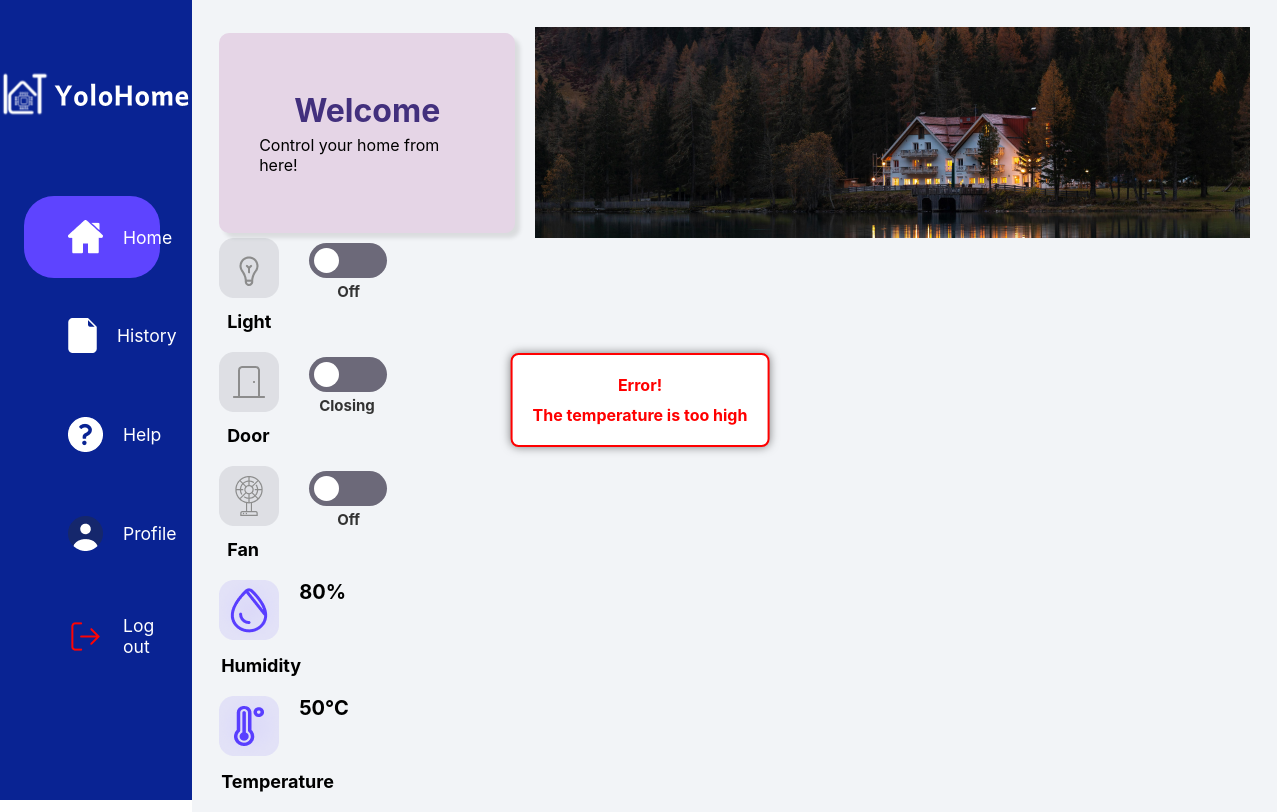
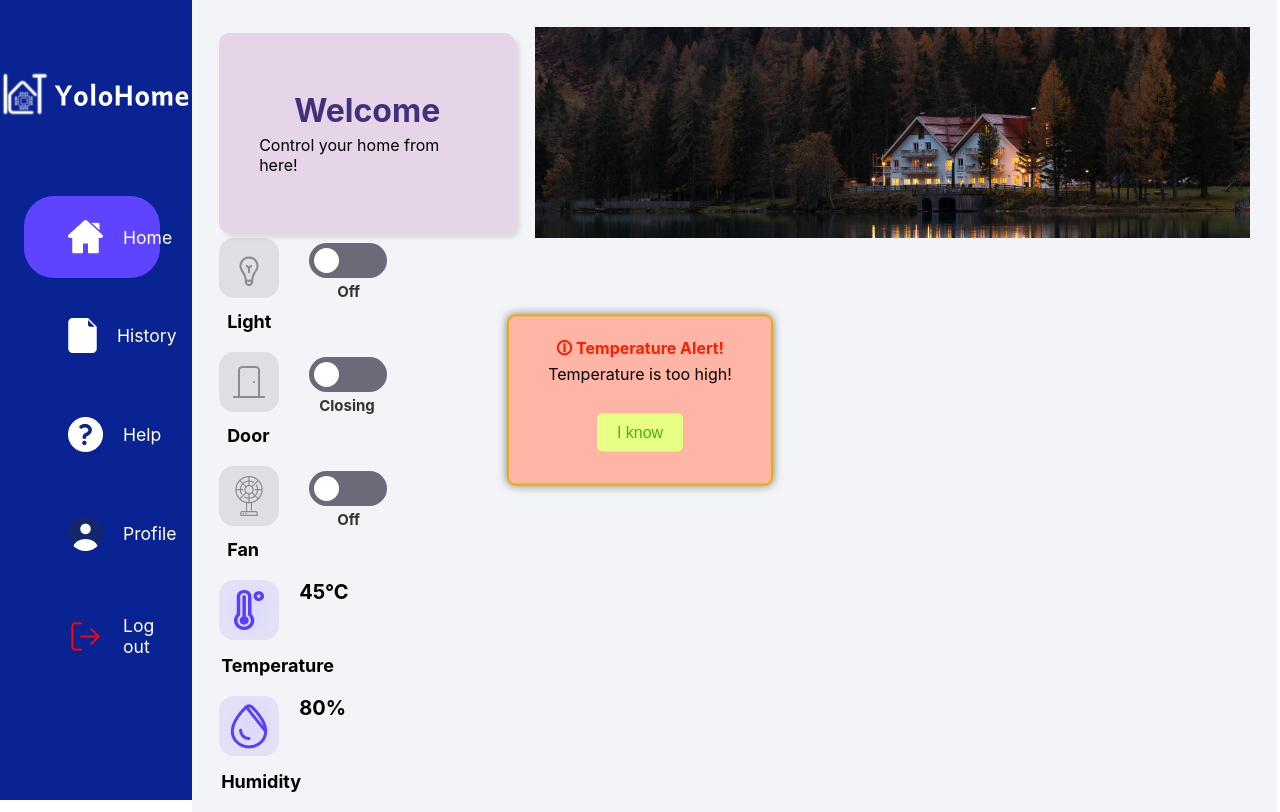
Before and after one commit to ShunPeng1/Multi-Disciplinary-Project, a React (Create React App) app in the folder WebApplication/yolohome-client/: page /dashboard in a window 1280 px wide. Built offline with nearby package versions, Linux system fonts and the light colour scheme.

Commit message:
design Temperature pop-up
design Temperature pop-up

```diff
--- a/WebApplication/yolohome-client/src/components/Cards/TemperatureCard/TemperatureCard.css
+++ b/WebApplication/yolohome-client/src/components/Cards/TemperatureCard/TemperatureCard.css
@@ -25,21 +25,40 @@
     top: 50%;
     left: 50%;
     transform: translate(-50%, -50%);
-    background-color: #fff;
-    border: 2px solid red;
+    background-color: #ffb5a5;
+    border: 2px solid #e7b008;
     padding: 20px;
     border-radius: 8px;
     box-shadow: 0px 0px 10px rgba(0, 0, 0, 0.5);
     z-index: 9999;
+    text-align: center; /* Center the text */
+    height: 171px;
+    width: 266px;
 }
 
-.popup p {
+.popup p:first-child {
     margin: 0;
     font-weight: bold;
-    color: red;
-    text-align: center;
+    color: #ff1f00;
 }
 
 .popup p:last-child {
     margin-top: 10px;
+    margin-bottom: 0; /* Remove bottom margin for better alignment */
 }
+
+.popup button {
+    background-color: #e8ff86;
+    color: #49b405;
+    border: none;
+    padding: 10px 20px;
+    border-radius: 5px;
+    cursor: pointer;
+    font-size: 16px;
+    transition: background-color 0.3s;
+    margin-top: 30px; /* Add margin to the top */
+}
+
+.popup button:hover {
+    background-color: #e8ff86;
+}
--- a/WebApplication/yolohome-client/src/components/Cards/TemperatureCard/index.jsx
+++ b/WebApplication/yolohome-client/src/components/Cards/TemperatureCard/index.jsx
@@ -3,17 +3,15 @@ import './TemperatureCard.css';
 
     const TemperatureCard = () => {
         const [temperature, setTemperature] = useState(null);
+        const [errorMessage, setErrorMessage] = useState(null);
         const [showPopup, setShowPopup] = useState(false);
 
-    // Simulate fetching temperature data from the server
         useEffect(() => {
-        // Simulated API call
             const fetchTemperature = async () => {
-            // Assuming fetchTemperatureData is a function to fetch temperature data from the server
                 const temperatureData = await fetchTemperatureData();
-            setTemperature(temperatureData);
-            // Check if temperature is too high
-            if (temperatureData > 35) {
+                setTemperature(temperatureData.temperature);
+                if (temperatureData.temperature > 35) {
+                    setErrorMessage(temperatureData.message);
                     setShowPopup(true);
                 } else {
                     setShowPopup(false);
@@ -22,18 +20,36 @@ const TemperatureCard = () => {
             fetchTemperature();
         }, []);
 
-    // Simulated function to fetch temperature data
+        // const fetchTemperatureData = async () => {
+        //     try {
+        //         const response = await fetch('your_api_endpoint');
+        //         if (!response.ok) {
+        //             throw new Error('Failed to fetch temperature data');
+        //         }
+        //         const data = await response.json();
+        //         return data;
+        //     } catch (error) {
+        //         console.error('Error fetching temperature data:', error);
+        //         return { temperature: null, message: 'Error fetching temperature data' };
+        //     }
+        // };
+
+        // example fetchTemperatureData function, replace by the above function or recreate one
         const fetchTemperatureData = async () => {
-        // You can replace this with actual API call to fetch temperature data
-        return 50; // Simulated temperature data
+            return { temperature: 45, message: "Temperature is too high!" };
+        };
+
+        const handleDismiss = () => {
+            setShowPopup(false);
         };
 
         return (
             <div className="temperature-container">
                 {showPopup && (
                     <div className="popup">
-                    <p>Error!</p>
-                    <p>The temperature is too high</p>
+                        <p>🛈 Temperature Alert!</p>
+                        <p>{errorMessage}</p>
+                        <button onClick={handleDismiss}>I know</button>
                     </div>
                 )}
                 <div className="icon-and-temp">
--- a/WebApplication/yolohome-client/src/pages/Dashboard/index.jsx
+++ b/WebApplication/yolohome-client/src/pages/Dashboard/index.jsx
@@ -32,12 +32,13 @@ const Dashboard = (props) => {
           <div className="fanCard">
             <FanCard />
           </div>
+          <div className="temperatureCard">
+            <TemperatureCard />
+          </div>
           <div className="humidityCard">
             <HumidityCard />
           </div>
-          <div className="temperatureCard">
-            <TemperatureCard />
-          </div>
+
         </div>
     </div>
   );
```
Lines whose indentation alone changed are shown as unchanged.
